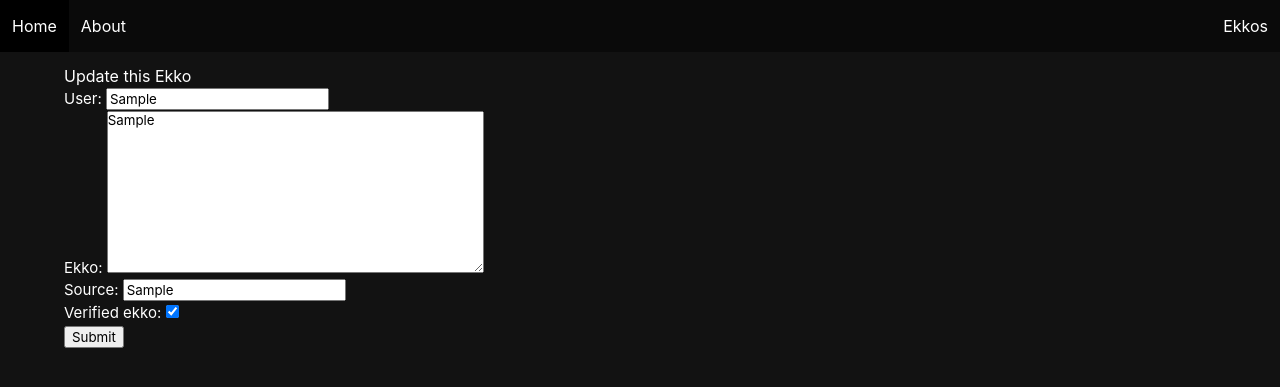
After one commit to sam-aum/Echo, a Django app: page /ekkos/1/update in a window 1280 px wide. The commit adds this page. Shown: the top 387 px of the page. Run offline with Django 4.2, Linux system fonts and the light colour scheme; tables that the repository leaves empty hold one stand-in row (values such as "Sample post").

Commit message:
edit page

```diff
--- a/main_app/templates/ekko_list.html
+++ b/main_app/templates/ekko_list.html
@@ -24,7 +24,7 @@
 <div class="gallery">
 
   {% for ekko in ekkos %}
-  <a href="">
+  <a href="{% url 'ekko_update' ekko.pk %}">
     <div class="card">
 
       <div class="card-image">
--- /dev/null
+++ b/main_app/templates/ekko_update.html
@@ -0,0 +1,10 @@
+{% extends 'base.html' %}
+
+{% block content %}
+<h1 class="pt-3">Update this Ekko</h1>
+
+<form action="" method="post">
+  {% csrf_token %} {{form.as_p}} <input type="submit" value="Submit" />
+</form>
+
+{% endblock %}
--- a/main_app/urls.py
+++ b/main_app/urls.py
@@ -8,5 +8,7 @@ urlpatterns = [
     path('signin/', views.SignIn.as_view(), name="sign_in"),
     path('ekkos/', views.EkkoList.as_view(), name="ekko_list"),
     path('ekkos/new/', views.EkkoCreate.as_view(), name="ekko_create"),
-
+    # path('artists/<int:pk>/', views.ArtistDetail.as_view(), name="artist_detail"),
+        # this can be comments
+    path('ekkos/<int:pk>/update',views.EkkoUpdate.as_view(), name="ekko_update"),
 ]
--- a/main_app/views.py
+++ b/main_app/views.py
@@ -2,7 +2,9 @@ from django.shortcuts import render
 from django.views import View
 from django.http import HttpResponse
 from django.views.generic.base import TemplateView
-from django.views.generic.edit import CreateView
+from django.views.generic.edit import CreateView, UpdateView
+from django.views.generic import DetailView
+from django.urls import reverse
 # from django.contrib import admin
 from .models import Ekko
 
@@ -45,3 +47,16 @@ class EkkoCreate(CreateView):
     fields = ['user', 'ekko', 'source', 'verified_ekko']
     template_name = "ekko_create.html"
     success_url = "/ekkos/"
+
+# class EkkotDetail(DetailView):
+#     model = Ekko
+#     template_name = "ekko_detail.html"
+    # this is can used for comments
+
+class EkkoUpdate(UpdateView):
+    model = Ekko
+    fields = ['user', 'ekko', 'source', 'verified_ekko']
+    template_name = "ekko_update.html"
+    success_url = "/ekkos/"
+    # def get_success_url(self):
+    #     return reverse('artist_detail', kwargs={'pk': self.object.pk})
```
